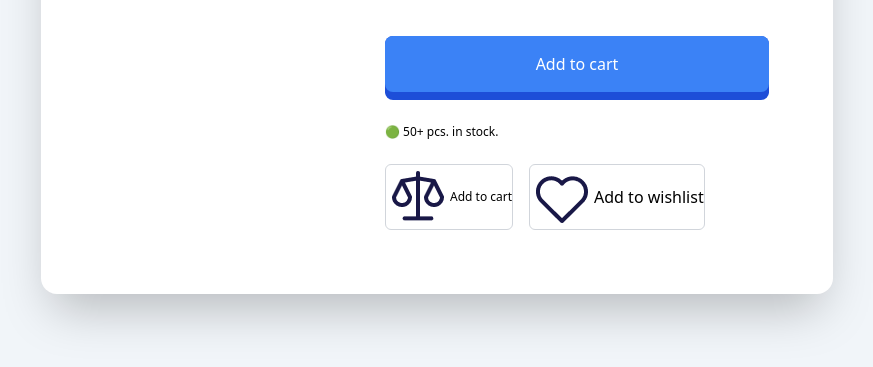
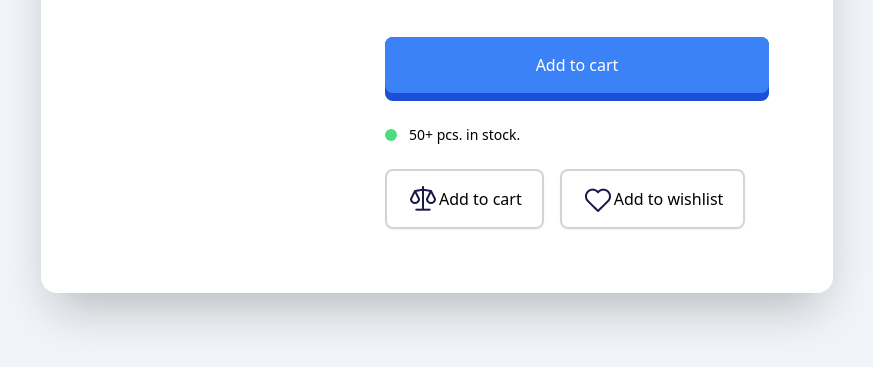
Before and after one commit to angusgee/product-modal, a website: page index.html in a window 1280 px wide. Shown: the part 419-786 px from the top of the page, without its empty margins (203-1076 px from the left). Drawn offline with Linux system fonts and the light colour scheme.

Commit message:
Finish styling of bottom buttons

```diff
--- a/index.html
+++ b/index.html
@@ -10,7 +10,7 @@
   </head>
   <body>
     <!-- Parent container -->
-    <div class="flex items-center justify-center min-h-screen bg-slate-100">
+    <main class="flex items-center justify-center min-h-screen bg-slate-100">
       <!-- Card container -->
       <div
         class="flex flex-col p-6 m-3 space-y-10 bg-white rounded-2xl shadow-2xl md:flex-row md:space-y-0 md:space-x-10 md:m-0 md:p-16"
@@ -64,20 +64,38 @@
           <!-- end button group -->
 
           <!-- Stock container -->
-          <p class="mt-4 text-xs">🟢 50+ pcs. in stock.</p>
-          <!-- Icon container -->
-          <div class="mt-4 mb-10 flex gap-4">
-            <div class="flex border border-gray-300 rounded-md text-xs">
-              <img src="./img/weight.png" alt="scales icon" height="10" />
-              <button>Add to cart</button>
-            </div>
-            <div class="flex border border-gray-300 rounded-md">
-              <img src="./img/heart.png" alt="heart icon" />
-              <button>Add to wishlist</button>
-            </div>
+          <div class="flex items-center space-x-3 group">
+            <div
+              class="w-3 h-3 bg-green-400 rounded-full group-hover:animate-ping"
+            ></div>
+            <p class="text-sm">50+ pcs. in stock.</p>
           </div>
+
+          <!-- Bottom buttons container -->
+          <div
+            class="flex flex-col space-y-4 md:space-y-0 md:space-x-4 md:flex-row"
+          >
+            <!-- Add to cart button -->
+            <button
+              class="flex items-center justify-center py-3 px-5 space-between-3 border-2 border-gray-300 rounded-lg shadow-sm hover:bg-opacity-30 hover:shadow-lg hover:-translate-y-0.5 transition-all duration-150"
+            >
+              <img src="./img/weight.png" alt="scales icon" class="w-8" />
+              <span>Add to cart</span>
+            </button>
+
+            <!-- Add to wishlist button -->
+            <button
+              class="flex items-center justify-center py-3 px-5 space-between-3 border-2 border-gray-300 rounded-lg shadow-sm hover:bg-opacity-30 hover:shadow-lg hover:-translate-y-0.5 transition-all duration-150"
+            >
+              <img src="./img/heart.png" class="w-8" />
+              <span>Add to wishlist</span>
+            </button>
+          </div>
+          <!-- end bottom button container -->
         </div>
+        <!-- end content container -->
       </div>
-    </div>
+      <!-- end card container -->
+    </main>
   </body>
 </html>
```
Also changed, not shown: css/style.css.
